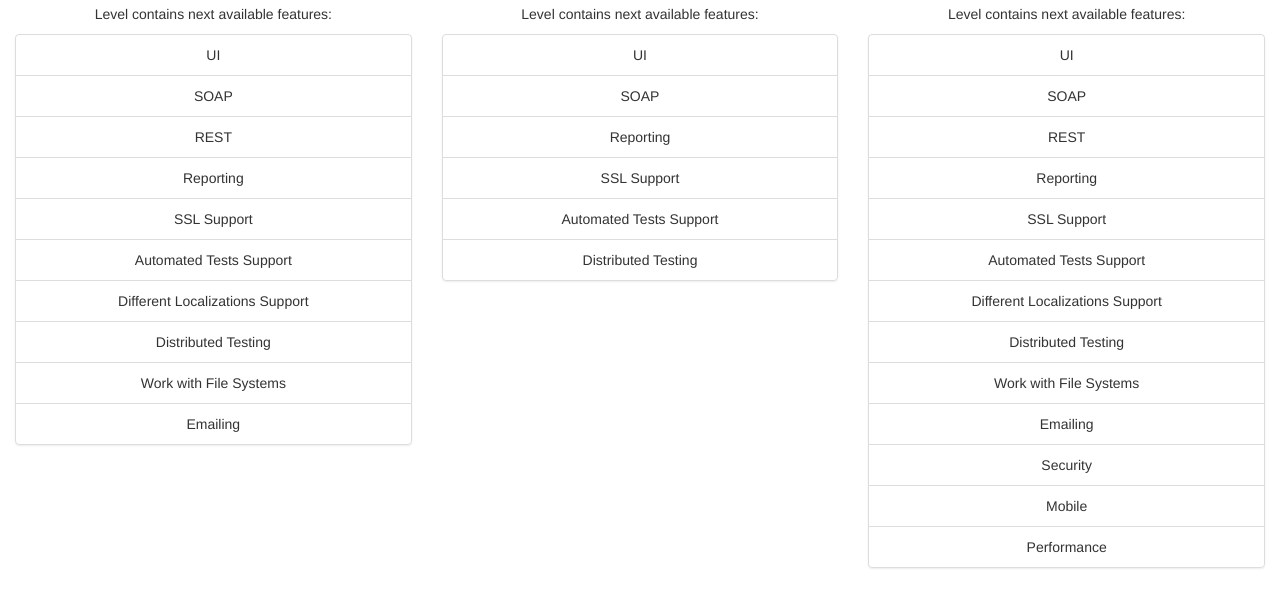
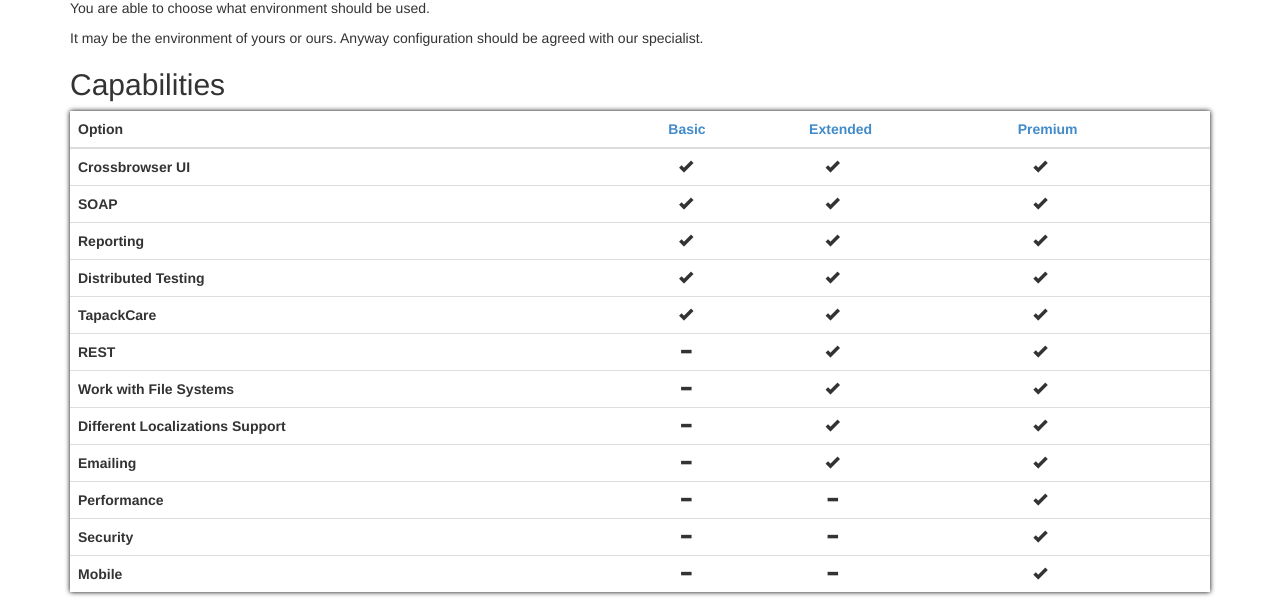
Before and after one commit to anixun/tapack.github.io, a plain HTML site: page index.html in a window 1280 px wide. Shown: the part 648-1260 px from the top of the page. Before the commit the page ends 1236 px from the top, so only its background shows below. Drawn offline with Linux system fonts and the light colour scheme.

Commit message:
Modified home page, Added close modal dialog

```diff
--- a/index.html
+++ b/index.html
@@ -92,55 +92,98 @@
 
     </div>
         </div>
+    <div class="clearfix"></div>
     </div>
-<div class="clearfix"></div>
-<div class="col-md-4 text-center">
-    <h2><a href="framework.html">Extended</a></h2>
-    <p>Level contains next available features:</p>
-    <ul class="list-group">
-        <li class="list-group-item">UI</li>
-        <li class="list-group-item">SOAP</li>
-        <li class="list-group-item">REST</li>
-        <li class="list-group-item">Reporting</li>
-        <li class="list-group-item">SSL Support</li>
-        <li class="list-group-item">Automated Tests Support</li>
-        <li class="list-group-item">Different Localizations Support</li>
-        <li class="list-group-item">Distributed Testing</li>
-        <li class="list-group-item">Work with File Systems</li>
-        <li class="list-group-item">Emailing</li>
-    </ul>
-</div>
-<div class="col-md-4 text-center">
-    <h2><a href="framework.html">Basic</a></h2>
-    <p>Level contains next available features:</p>
-    <ul class="list-group">
-        <li class="list-group-item">UI</li>
-        <li class="list-group-item">SOAP</li>
-        <li class="list-group-item">Reporting</li>
-        <li class="list-group-item">SSL Support</li>
-        <li class="list-group-item">Automated Tests Support</li>
-        <li class="list-group-item">Distributed Testing</li>
-    </ul>
+<div class="container">
+    <h2>Environment and consulting</h2>
+    <p>You are able to choose what environment should be used.</p>
+    <p>It may be the environment of yours or ours. Anyway configuration should be agreed with our specialist.</p>
+    <h2>Capabilities</h2>
+    <table class="table table-responsive">
+        <thead>
+        <tr>
+            <th>Option</th>
+            <th><a href="framework.html">Basic</a></th>
+            <th><a href="framework.html">Extended</a></th>
+            <th><a href="framework.html">Premium</a></th>
+        </tr>
+        </thead>
+        <tbody>
+        <tr>
+            <th scope="row">Crossbrowser UI</th>
+            <td><span class="glyphicon glyphicon-ok col-sm-offset-1"></span> </td>
+            <td><span class="glyphicon glyphicon-ok col-sm-offset-1"></span></td>
+            <td><span class="glyphicon glyphicon-ok col-sm-offset-1"></span></td>
+        </tr>
+        <tr>
+            <th scope="row">SOAP</th>
+            <td><span class="glyphicon glyphicon-ok col-sm-offset-1"></span></td>
+            <td><span class="glyphicon glyphicon-ok col-sm-offset-1"></span></td>
+            <td><span class="glyphicon glyphicon-ok col-sm-offset-1"></span></td>
+        </tr>
+        <tr>
+            <th scope="row">Reporting</th>
+            <td><span class="glyphicon glyphicon-ok col-sm-offset-1"></span></td>
+            <td><span class="glyphicon glyphicon-ok col-sm-offset-1"></span></td>
+            <td><span class="glyphicon glyphicon-ok col-sm-offset-1"></span></td>
+        </tr>
+        <tr>
+            <th scope="row">Distributed Testing</th>
+            <td><span class="glyphicon glyphicon-ok col-sm-offset-1"></span></td>
+            <td><span class="glyphicon glyphicon-ok col-sm-offset-1"></span></td>
+            <td><span class="glyphicon glyphicon-ok col-sm-offset-1"></span></td>
+        </tr>
+        <tr>
+            <th scope="row">TapackCare</th>
+            <td><span class="glyphicon glyphicon-ok col-sm-offset-1"></span></td>
+            <td><span class="glyphicon glyphicon-ok col-sm-offset-1"></span></td>
+            <td><span class="glyphicon glyphicon-ok col-sm-offset-1"></span></td>
+        </tr>
+        <tr>
+            <th scope="row">REST</th>
+            <td><span class="glyphicon glyphicon-minus col-sm-offset-1"></span></td>
+            <td><span class="glyphicon glyphicon-ok col-sm-offset-1"></span></td>
+            <td><span class="glyphicon glyphicon-ok col-sm-offset-1"></span></td>
+        </tr>
+        <tr>
+            <th scope="row">Work with File Systems</th>
+            <td><span class="glyphicon glyphicon-minus col-sm-offset-1"></span></td>
+            <td><span class="glyphicon glyphicon-ok col-sm-offset-1"></span></td>
+            <td><span class="glyphicon glyphicon-ok col-sm-offset-1"></span></td>
+        </tr>
+        <tr>
+            <th scope="row">Different Localizations Support</th>
+            <td><span class="glyphicon glyphicon-minus col-sm-offset-1"></span></td>
+            <td><span class="glyphicon glyphicon-ok col-sm-offset-1"></span></td>
+            <td><span class="glyphicon glyphicon-ok col-sm-offset-1"></span></td>
+        </tr>
+        <tr>
+            <th scope="row">Emailing</th>
+            <td><span class="glyphicon glyphicon-minus col-sm-offset-1"></span></td>
+            <td><span class="glyphicon glyphicon-ok col-sm-offset-1"></span></td>
+            <td><span class="glyphicon glyphicon-ok col-sm-offset-1"></span></td>
+        </tr>
+        <tr>
+            <th scope="row">Performance</th>
+            <td><span class="glyphicon glyphicon-minus col-sm-offset-1"></span></td>
+            <td><span class="glyphicon glyphicon-minus col-sm-offset-1"></span></td>
+            <td><span class="glyphicon glyphicon-ok col-sm-offset-1"></span></td>
+        </tr>
+        <tr>
+            <th scope="row">Security</th>
+            <td><span class="glyphicon glyphicon-minus col-sm-offset-1"></span></td>
+            <td><span class="glyphicon glyphicon-minus col-sm-offset-1"></span></td>
+            <td><span class="glyphicon glyphicon-ok col-sm-offset-1"></span></td>
+        </tr>
+        <tr>
+            <th scope="row">Mobile</th>
+            <td><span class="glyphicon glyphicon-minus col-sm-offset-1"></span></td>
+            <td><span class="glyphicon glyphicon-minus col-sm-offset-1"></span></td>
+            <td><span class="glyphicon glyphicon-ok col-sm-offset-1"></span></td>
+        </tr>
+        </tbody>
+    </table>
 
-</div>
-<div class="col-md-4 text-center">
-    <h2><a href="framework.html">Premium</a></h2>
-    <p>Level contains next available features:</p>
-    <ul class="list-group">
-        <li class="list-group-item">UI</li>
-        <li class="list-group-item">SOAP</li>
-        <li class="list-group-item">REST</li>
-        <li class="list-group-item">Reporting</li>
-        <li class="list-group-item">SSL Support</li>
-        <li class="list-group-item">Automated Tests Support</li>
-        <li class="list-group-item">Different Localizations Support</li>
-        <li class="list-group-item">Distributed Testing</li>
-        <li class="list-group-item">Work with File Systems</li>
-        <li class="list-group-item">Emailing</li>
-        <li class="list-group-item">Security</li>
-        <li class="list-group-item">Mobile</li>
-        <li class="list-group-item">Performance</li>
-    </ul>
 </div>
 
 
--- a/js/main_page.js
+++ b/js/main_page.js
@@ -2,5 +2,8 @@ $(document).ready(function(){
     $("#openForm").click(function(){
         $("#formSubmit").show(500);
     });
+    $("#closeForm").click(function(){
+        $("#formSubmit").hide(500);
+    })
 
 });
```
